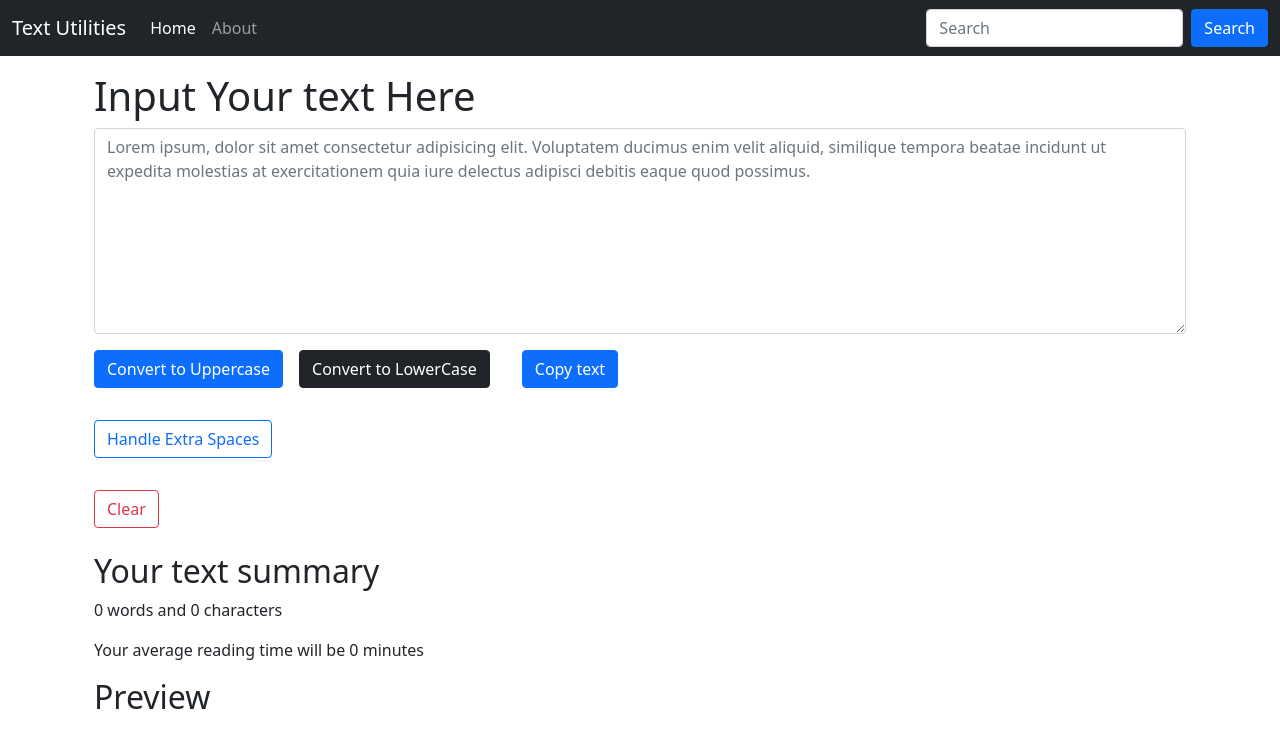
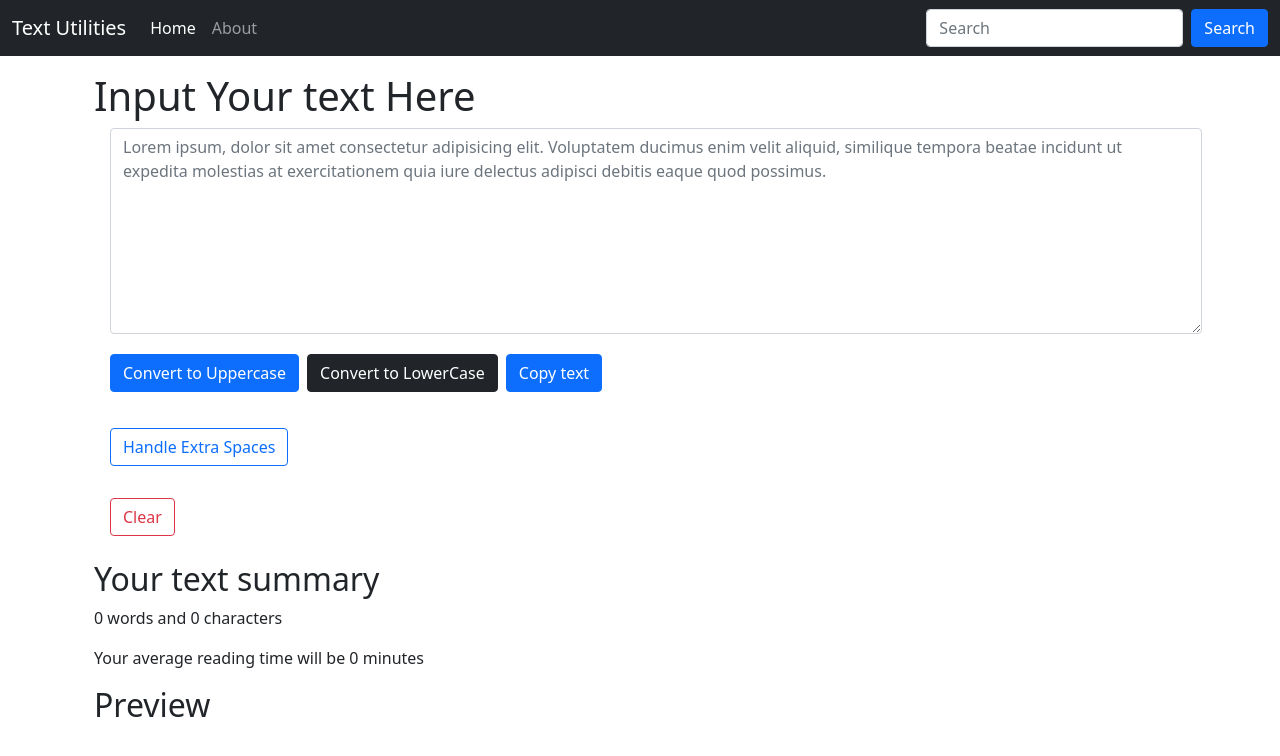
Before and after one commit to arijit1201/textutils, a React (Create React App) app: page / in a window 1280 px wide. Shown: the top 756 px of the page. Built offline with nearby package versions, Linux system fonts and the light colour scheme.

Commit message:
fixed button spacing issues

```diff
--- a/src/components/TextForm.js
+++ b/src/components/TextForm.js
@@ -30,8 +30,9 @@ export default function TextForm(props) {
     let updateText = (txt) => {
         setText(txt)
         let numberOfWords = 0
-        if(txt.search("/^[ ]*/")!==-1)
-            numberOfWords = txt.trim().split(" ").length
+        let updatedTextArray = txt.trim().split(" ").filter(e => {return e===0 || e})
+        if(!(updatedTextArray.length===1 && updatedTextArray[0]===""))
+            numberOfWords = updatedTextArray.length
         let numberOfChars = txt.length
         setNumWords(numberOfWords)
         setNumChars(numberOfChars)
@@ -57,15 +58,17 @@ export default function TextForm(props) {
         <div className="container">
             <h1>{props.title}</h1>
             <div className="mb-3">
-                <textarea className="form-control" id="inputBox" rows="8" placeholder={sampletext} value={text} onChange={handleOnChange}></textarea>
+                <textarea className="form-control mx-3 my-1" id="inputBox" rows="8" placeholder={sampletext} value={text} onChange={handleOnChange}></textarea>
             </div>
-            <button className="btn btn-primary" onClick={handleUpClick}>Convert to Uppercase</button>
-            <button className="btn btn-dark mx-3" onClick={handleLowClick}>Convert to LowerCase</button>
-            <button className="btn btn-primary mx-3" onClick={handleCopy}>Copy text</button>
-            <div className="my-3">
+            <div className = "container-fluid">
+                <button className="btn btn-primary mx-1 my-1" onClick={handleUpClick}>Convert to Uppercase</button>
+                <button className="btn btn-dark mx-1 my-1" onClick={handleLowClick}>Convert to LowerCase</button>
+                <button className="btn btn-primary mx-1 my-1" onClick={handleCopy}>Copy text</button>
+            </div>
+            <div className="mx-1 my-3 container-fluid">
             <button className="btn btn-outline-primary my-3" onClick={handleExtraSpaces}>Handle Extra Spaces</button>
             </div>
-            <div className="my-3">
+            <div className="mx-1 my-3 container-fluid">
             <button className="btn btn-outline-danger" onClick={handleClearField}>Clear</button>
             </div>
         </div>
```
